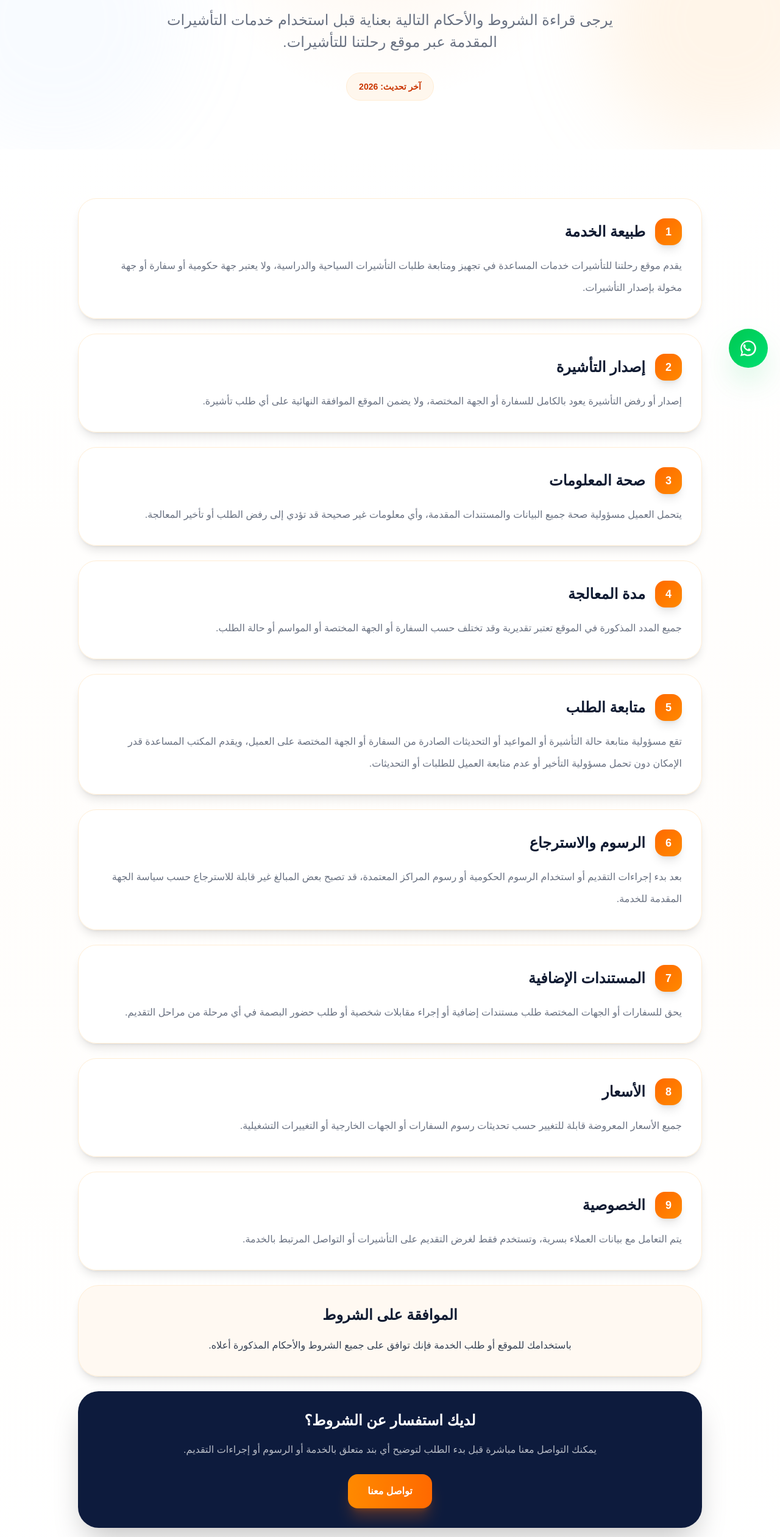
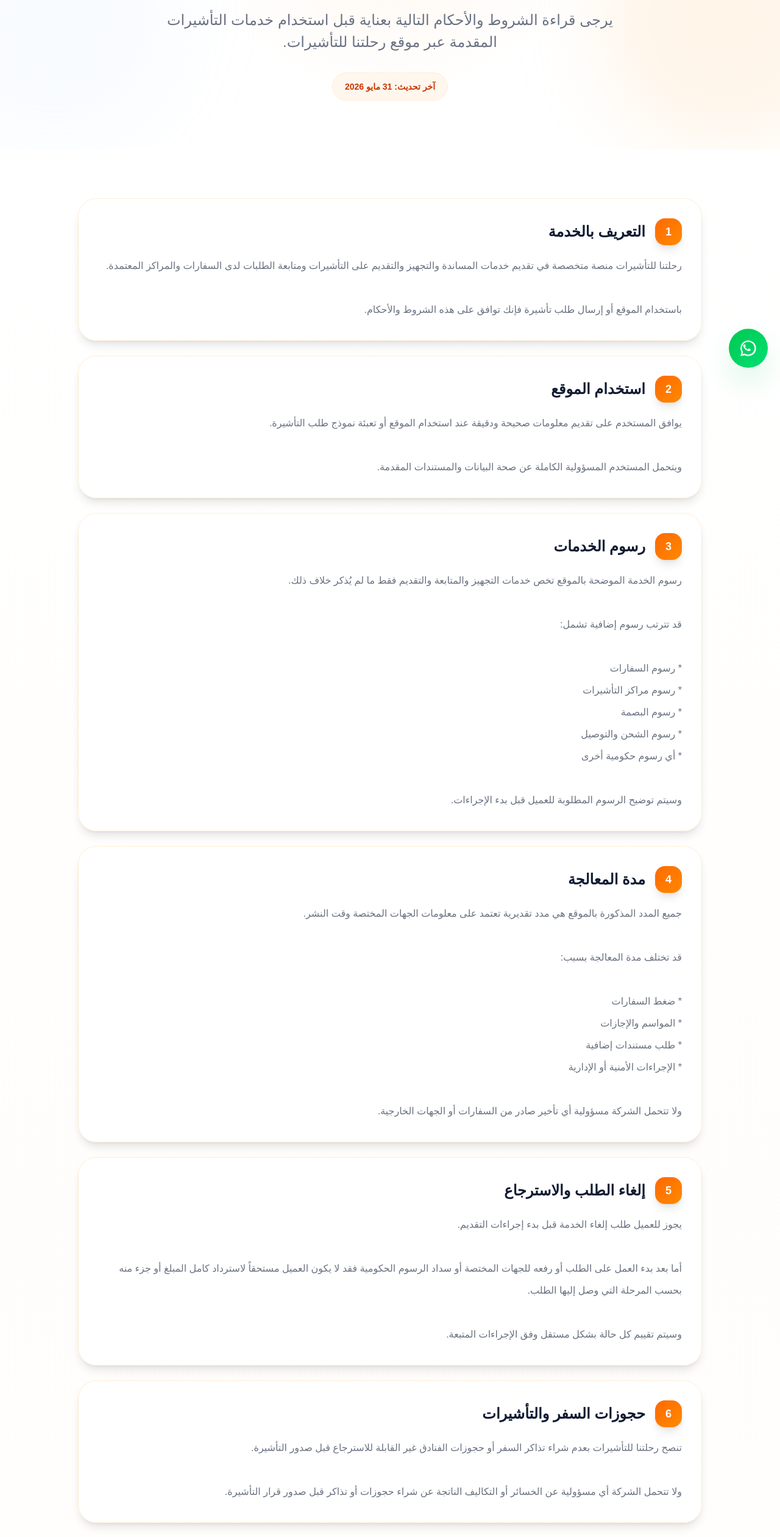
Before and after one commit to SaadAl-Harthi/visa-gate, a Next.js app: page /terms in a window 1280 px wide. Shown: the part 177-2697 px from the top of the page at 61% size. Built offline with nearby package versions, Linux system fonts and the light colour scheme.

Commit message:
Update terms and privacy policy

```diff
--- a/app/privacy/page.tsx
+++ b/app/privacy/page.tsx
@@ -1,28 +1,88 @@
 export default function PrivacyPage() {
   const items = [
     {
-      title: "جمع المعلومات",
-      text: "قد نقوم بجمع بعض البيانات والمعلومات اللازمة لتقديم خدمات التأشيرات، مثل الاسم ورقم الجوال والبريد الإلكتروني والمستندات المطلوبة للتقديم.",
+      title: "مقدمة",
+      text: `تحترم رحلتنا للتأشيرات خصوصية مستخدمي الموقع وتلتزم بحماية البيانات الشخصية التي يتم جمعها أثناء استخدام الموقع أو الاستفادة من خدمات التأشيرات.
+
+باستخدام الموقع أو إرسال طلب تأشيرة فإنك توافق على سياسة الخصوصية هذه.`,
     },
     {
-      title: "استخدام المعلومات",
-      text: "تستخدم المعلومات المقدمة فقط لغرض تجهيز طلبات التأشيرات أو التواصل مع العميل بخصوص الخدمة المطلوبة.",
+      title: "البيانات التي نقوم بجمعها",
+      text: `قد نقوم بجمع البيانات التالية:
+
+* الاسم الكامل
+* رقم الجوال
+* البريد الإلكتروني إن وجد
+* بيانات جواز السفر
+* بيانات الهوية الوطنية أو الإقامة
+* العنوان الوطني
+* المستندات المطلوبة للتأشيرات
+* أي معلومات إضافية يرسلها العميل ضمن الطلب`,
+    },
+    {
+      title: "كيفية استخدام البيانات",
+      text: `يتم استخدام البيانات للأغراض التالية:
+
+* تقديم خدمات التأشيرات
+* مراجعة المستندات المطلوبة
+* التواصل مع العميل بخصوص الطلب
+* تقديم الطلبات إلى السفارات أو الجهات المختصة
+* تحسين جودة الخدمات المقدمة
+* الامتثال للأنظمة والمتطلبات القانونية`,
     },
     {
       title: "مشاركة البيانات",
-      text: "لا يتم بيع أو مشاركة بيانات العملاء مع أي طرف ثالث إلا في حدود ما تتطلبه إجراءات التقديم لدى السفارات أو الجهات المختصة.",
+      text: `قد يتم مشاركة البيانات عند الحاجة مع:
+
+* السفارات والقنصليات
+* مراكز التأشيرات المعتمدة
+* شركات الشحن والتوصيل
+* الجهات الحكومية المختصة
+* مزودي الخدمات المرتبطين بإجراءات التأشيرات
+
+ولا يتم بيع البيانات الشخصية أو تأجيرها لأي طرف ثالث لأغراض تسويقية.`,
     },
     {
-      title: "حماية المعلومات",
-      text: "نحرص على اتخاذ الإجراءات المناسبة لحماية بيانات العملاء من الوصول غير المصرح به أو الاستخدام غير القانوني.",
+      title: "حماية البيانات",
+      text: `تتخذ رحلتنا للتأشيرات إجراءات معقولة ومناسبة لحماية البيانات الشخصية من الوصول غير المصرح به أو الاستخدام أو الإفصاح أو التعديل أو الإتلاف.
+
+ومع ذلك لا يمكن ضمان الأمان الكامل لأي عملية نقل أو تخزين إلكتروني للبيانات.`,
     },
     {
-      title: "مسؤولية العميل",
-      text: "يتحمل العميل مسؤولية التأكد من صحة البيانات والمستندات المقدمة، وأي معلومات غير صحيحة قد تؤثر على الطلب أو تؤدي إلى رفضه.",
+      title: "مدة الاحتفاظ بالبيانات",
+      text: "يجوز الاحتفاظ بالبيانات والمستندات للفترة اللازمة لتقديم الخدمة أو للامتثال للمتطلبات النظامية والتنظيمية أو لحل النزاعات وحماية الحقوق القانونية.",
     },
     {
-      title: "التعديلات على السياسة",
-      text: "يحق للموقع تحديث أو تعديل سياسة الخصوصية في أي وقت بما يتناسب مع التطورات التشغيلية أو التنظيمية.",
+      title: "ملفات تعريف الارتباط (Cookies)",
+      text: `قد يستخدم الموقع ملفات تعريف الارتباط وتقنيات مشابهة لتحسين تجربة المستخدم وتحليل أداء الموقع وتطوير الخدمات.
+
+ويمكن للمستخدم التحكم بإعدادات ملفات تعريف الارتباط من خلال المتصفح المستخدم.`,
+    },
+    {
+      title: "التواصل التسويقي",
+      text: `عند إرسال طلب عبر الموقع أو نموذج التواصل يوافق المستخدم على إمكانية التواصل معه بخصوص طلبه عبر:
+
+* الهاتف
+* الواتساب
+* البريد الإلكتروني
+
+ويجوز للمستخدم طلب إيقاف الرسائل التسويقية في أي وقت.`,
+    },
+    {
+      title: "روابط المواقع الخارجية",
+      text: `قد يحتوي الموقع على روابط لمواقع أو خدمات خارجية.
+
+ولا تتحمل رحلتنا للتأشيرات مسؤولية سياسات الخصوصية أو محتوى تلك المواقع.`,
+    },
+    {
+      title: "تحديث سياسة الخصوصية",
+      text: `يجوز تحديث سياسة الخصوصية من وقت لآخر وفق المتطلبات النظامية أو التشغيلية.
+
+ويعتبر استمرار استخدام الموقع موافقة على النسخة المحدثة من السياسة.`,
+    },
+    {
+      title: "التواصل معنا",
+      text: "إذا كانت لديك أي استفسارات تتعلق بسياسة الخصوصية أو البيانات الشخصية يمكنك التواصل معنا عبر وسائل التواصل المعتمدة الموضحة في الموقع.",
     },
   ];
 
@@ -45,7 +105,6 @@ export default function PrivacyPage() {
         </a>
 
         <div className="relative z-10 max-w-4xl mx-auto">
-
           <h1 className="mb-6 text-4xl font-black text-[#101b32] md:text-7xl">
             سياسة <span className="text-orange-500">الخصوصية</span>
           </h1>
@@ -55,7 +114,7 @@ export default function PrivacyPage() {
           </p>
 
           <div className="mt-8 inline-flex rounded-full border border-orange-100 bg-orange-50 px-5 py-3 text-sm font-bold text-orange-700">
-            آخر تحديث: 2026
+            آخر تحديث: 31 مايو 2026
           </div>
         </div>
       </section>
@@ -78,39 +137,11 @@ export default function PrivacyPage() {
                 </h2>
               </div>
 
-              <p className="leading-9 text-gray-500">
+              <p className="whitespace-pre-line leading-9 text-gray-500">
                 {item.text}
               </p>
             </div>
           ))}
-
-          <div className="rounded-[34px] border border-orange-100 bg-orange-50/70 p-8 text-center shadow-lg">
-            <h2 className="mb-4 text-2xl font-black text-[#101b32]">
-              الموافقة على السياسة
-            </h2>
-
-            <p className="mx-auto max-w-3xl leading-9 text-gray-700">
-              باستخدامك للموقع أو طلب أي خدمة فإنك توافق على سياسة الخصوصية المذكورة أعلاه.
-            </p>
-          </div>
-
-          <div className="rounded-[34px] bg-[#0d1b3d] p-8 text-center text-white shadow-2xl">
-            <h2 className="mb-4 text-2xl font-black">
-              للتواصل بخصوص الخصوصية
-            </h2>
-
-            <p className="mb-6 leading-8 text-white/70">
-              لأي استفسار متعلق بالبيانات أو سياسة الخصوصية يمكنك التواصل معنا مباشرة عبر واتساب.
-            </p>
-
-            <a
-              href="https://wa.me/966552525141"
-              target="_blank"
-              className="inline-flex rounded-2xl bg-gradient-to-l from-orange-500 to-orange-400 px-8 py-4 font-black text-white shadow-xl shadow-orange-500/25 transition hover:scale-105"
-            >
-              تواصل معنا
-            </a>
-          </div>
         </div>
       </section>
     </main>
--- a/app/terms/page.tsx
+++ b/app/terms/page.tsx
@@ -1,40 +1,85 @@
 export default function TermsPage() {
   const items = [
     {
-      title: "طبيعة الخدمة",
-      text: "يقدم موقع رحلتنا للتأشيرات خدمات المساعدة في تجهيز ومتابعة طلبات التأشيرات السياحية والدراسية، ولا يعتبر جهة حكومية أو سفارة أو جهة مخولة بإصدار التأشيرات.",
+      title: "التعريف بالخدمة",
+      text: `رحلتنا للتأشيرات منصة متخصصة في تقديم خدمات المساندة والتجهيز والتقديم على التأشيرات ومتابعة الطلبات لدى السفارات والمراكز المعتمدة.
+
+باستخدام الموقع أو إرسال طلب تأشيرة فإنك توافق على هذه الشروط والأحكام.`,
     },
     {
-      title: "إصدار التأشيرة",
-      text: "إصدار أو رفض التأشيرة يعود بالكامل للسفارة أو الجهة المختصة، ولا يضمن الموقع الموافقة النهائية على أي طلب تأشيرة.",
+      title: "استخدام الموقع",
+      text: `يوافق المستخدم على تقديم معلومات صحيحة ودقيقة عند استخدام الموقع أو تعبئة نموذج طلب التأشيرة.
+
+ويتحمل المستخدم المسؤولية الكاملة عن صحة البيانات والمستندات المقدمة.`,
     },
     {
-      title: "صحة المعلومات",
-      text: "يتحمل العميل مسؤولية صحة جميع البيانات والمستندات المقدمة، وأي معلومات غير صحيحة قد تؤدي إلى رفض الطلب أو تأخير المعالجة.",
+      title: "رسوم الخدمات",
+      text: `رسوم الخدمة الموضحة بالموقع تخص خدمات التجهيز والمتابعة والتقديم فقط ما لم يُذكر خلاف ذلك.
+
+قد تترتب رسوم إضافية تشمل:
+
+* رسوم السفارات
+* رسوم مراكز التأشيرات
+* رسوم البصمة
+* رسوم الشحن والتوصيل
+* أي رسوم حكومية أخرى
+
+وسيتم توضيح الرسوم المطلوبة للعميل قبل بدء الإجراءات.`,
     },
     {
       title: "مدة المعالجة",
-      text: "جميع المدد المذكورة في الموقع تعتبر تقديرية وقد تختلف حسب السفارة أو الجهة المختصة أو المواسم أو حالة الطلب.",
+      text: `جميع المدد المذكورة بالموقع هي مدد تقديرية تعتمد على معلومات الجهات المختصة وقت النشر.
+
+قد تختلف مدة المعالجة بسبب:
+
+* ضغط السفارات
+* المواسم والإجازات
+* طلب مستندات إضافية
+* الإجراءات الأمنية أو الإدارية
+
+ولا تتحمل الشركة مسؤولية أي تأخير صادر من السفارات أو الجهات الخارجية.`,
     },
     {
-      title: "متابعة الطلب",
-      text: "تقع مسؤولية متابعة حالة التأشيرة أو المواعيد أو التحديثات الصادرة من السفارة أو الجهة المختصة على العميل، ويقدم المكتب المساعدة قدر الإمكان دون تحمل مسؤولية التأخير أو عدم متابعة العميل للطلبات أو التحديثات.",
+      title: "إلغاء الطلب والاسترجاع",
+      text: `يجوز للعميل طلب إلغاء الخدمة قبل بدء إجراءات التقديم.
+
+أما بعد بدء العمل على الطلب أو رفعه للجهات المختصة أو سداد الرسوم الحكومية فقد لا يكون العميل مستحقاً لاسترداد كامل المبلغ أو جزء منه بحسب المرحلة التي وصل إليها الطلب.
+
+وسيتم تقييم كل حالة بشكل مستقل وفق الإجراءات المتبعة.`,
     },
     {
-      title: "الرسوم والاسترجاع",
-      text: "بعد بدء إجراءات التقديم أو استخدام الرسوم الحكومية أو رسوم المراكز المعتمدة، قد تصبح بعض المبالغ غير قابلة للاسترجاع حسب سياسة الجهة المقدمة للخدمة.",
+      title: "حجوزات السفر والتأشيرات",
+      text: `تنصح رحلتنا للتأشيرات بعدم شراء تذاكر السفر أو حجوزات الفنادق غير القابلة للاسترجاع قبل صدور التأشيرة.
+
+ولا تتحمل الشركة أي مسؤولية عن الخسائر أو التكاليف الناتجة عن شراء حجوزات أو تذاكر قبل صدور قرار التأشيرة.`,
     },
     {
-      title: "المستندات الإضافية",
-      text: "يحق للسفارات أو الجهات المختصة طلب مستندات إضافية أو إجراء مقابلات شخصية أو طلب حضور البصمة في أي مرحلة من مراحل التقديم.",
+      title: "إخلاء المسؤولية",
+      text: `رحلتنا للتأشيرات ليست سفارة أو قنصلية أو جهة حكومية ولا تملك صلاحية إصدار أو رفض التأشيرات.
+
+الموافقة على التأشيرة أو رفضها قرار يعود حصراً إلى السفارة أو الجهة المختصة.
+
+لا تضمن رحلتنا للتأشيرات الموافقة على أي طلب تأشيرة مهما كانت المستندات المقدمة.
+
+كما لا تتحمل الشركة أي مسؤولية عن:
+
+* رفض طلب التأشيرة
+* تأخير إصدار التأشيرة
+* تغيير متطلبات السفارات
+* فقدان أو تأخير المستندات لدى شركات الشحن أو الجهات الخارجية
+* أي خسائر ناتجة عن تغيير مواعيد السفر أو الحجوزات`,
     },
     {
-      title: "الأسعار",
-      text: "جميع الأسعار المعروضة قابلة للتغيير حسب تحديثات رسوم السفارات أو الجهات الخارجية أو التغييرات التشغيلية.",
+      title: "تحديث المعلومات",
+      text: "قد يتم تحديث المتطلبات أو الرسوم أو المدد أو المحتوى المنشور بالموقع دون إشعار مسبق وفقاً لتحديثات السفارات والجهات المختصة.",
     },
     {
       title: "الخصوصية",
-      text: "يتم التعامل مع بيانات العملاء بسرية، وتستخدم فقط لغرض التقديم على التأشيرات أو التواصل المرتبط بالخدمة.",
+      text: "يخضع جمع واستخدام البيانات الشخصية لسياسة الخصوصية المعتمدة بالموقع.",
+    },
+    {
+      title: "التواصل",
+      text: "للاستفسارات المتعلقة بالخدمات أو الطلبات يمكن التواصل عبر وسائل التواصل المعتمدة الموضحة بالموقع.",
     },
   ];
 
@@ -57,8 +102,6 @@ export default function TermsPage() {
         </a>
 
         <div className="relative z-10 max-w-4xl mx-auto">
-
-
           <h1 className="mb-6 text-4xl font-black text-[#101b32] md:text-7xl">
             الشروط <span className="text-orange-500">والأحكام</span>
           </h1>
@@ -68,7 +111,7 @@ export default function TermsPage() {
           </p>
 
           <div className="mt-8 inline-flex rounded-full border border-orange-100 bg-orange-50 px-5 py-3 text-sm font-bold text-orange-700">
-            آخر تحديث: 2026
+            آخر تحديث: 31 مايو 2026
           </div>
         </div>
       </section>
@@ -91,37 +134,9 @@ export default function TermsPage() {
                 </h2>
               </div>
 
-              <p className="leading-9 text-gray-500">{item.text}</p>
+              <p className="whitespace-pre-line leading-9 text-gray-500">{item.text}</p>
             </div>
           ))}
-
-          <div className="rounded-[34px] border border-orange-100 bg-orange-50/70 p-8 text-center shadow-lg">
-            <h2 className="mb-4 text-2xl font-black text-[#101b32]">
-              الموافقة على الشروط
-            </h2>
-
-            <p className="mx-auto max-w-3xl leading-9 text-gray-700">
-              باستخدامك للموقع أو طلب الخدمة فإنك توافق على جميع الشروط والأحكام المذكورة أعلاه.
-            </p>
-          </div>
-
-          <div className="rounded-[34px] bg-[#0d1b3d] p-8 text-center text-white shadow-2xl">
-            <h2 className="mb-4 text-2xl font-black">
-              لديك استفسار عن الشروط؟
-            </h2>
-
-            <p className="mb-6 leading-8 text-white/70">
-              يمكنك التواصل معنا مباشرة قبل بدء الطلب لتوضيح أي بند متعلق بالخدمة أو الرسوم أو إجراءات التقديم.
-            </p>
-
-            <a
-              href="https://wa.me/966552525141"
-              target="_blank"
-              className="inline-flex rounded-2xl bg-gradient-to-l from-orange-500 to-orange-400 px-8 py-4 font-black text-white shadow-xl shadow-orange-500/25 transition hover:scale-105"
-            >
-              تواصل معنا
-            </a>
-          </div>
         </div>
       </section>
     </main>
```
